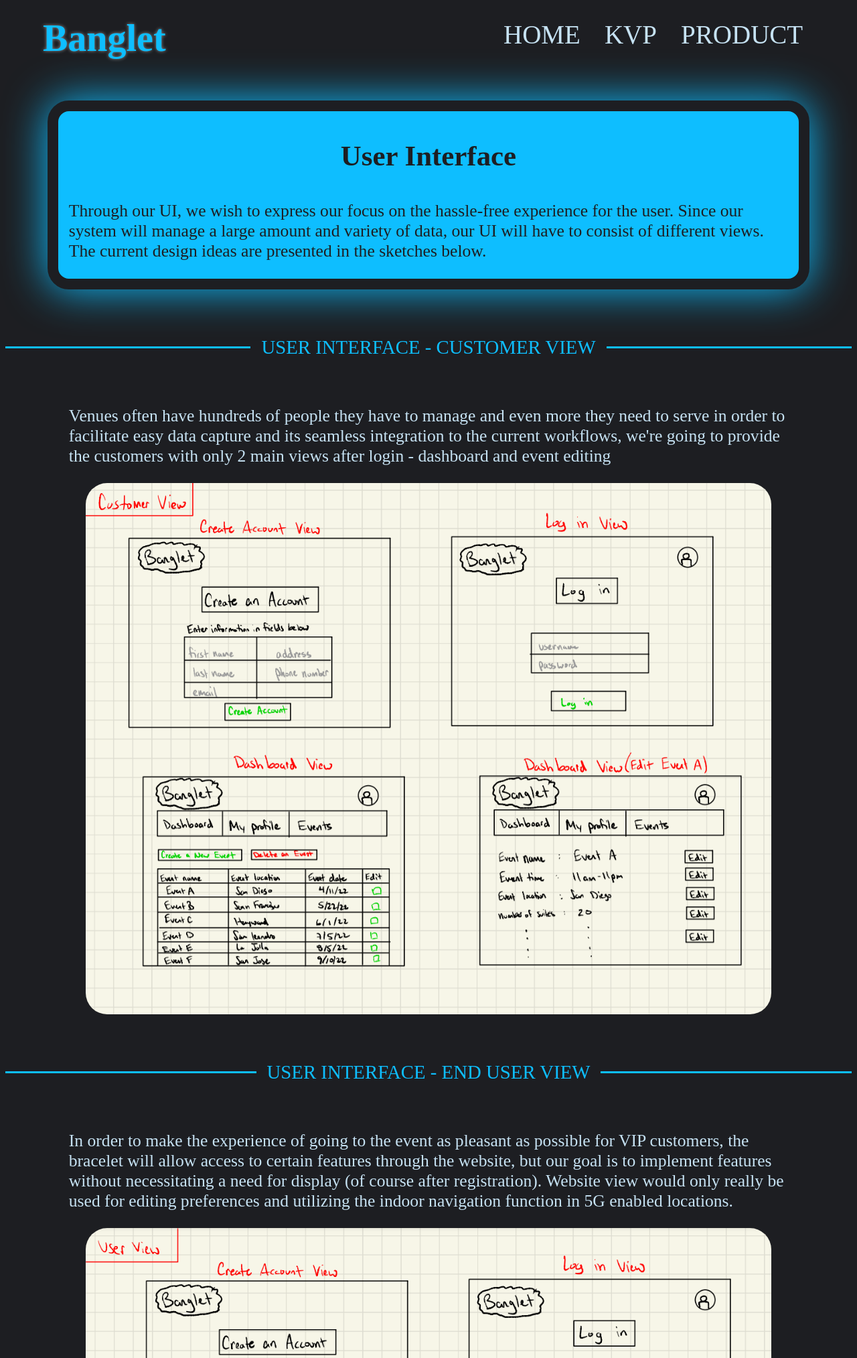
After one commit to XnibereiK/docker-django-web-server, a Django app: page /product/ui in a window 1280 px wide. The commit adds this page. Shown: the top 2027 px of the page at 67% size. Run offline with Django 4.2, Linux system fonts and the light colour scheme.

Commit message:
fixed css framework and added the new UI images and subpage

```diff
--- a/core/static/css/dark-neons.css
+++ b/core/static/css/dark-neons.css
@@ -5,7 +5,7 @@
   --black: #070B0D;
   --margin: 1rem;
   --base-font-size: 14pt;
-  --border-radius: 2px;
+  --border-radius: 2rem;
   --rounded-radius: 4rem;
   --padding: 0.5rem 1rem;
   --font: Constantia;
@@ -34,6 +34,7 @@ h2 {
 }
 h3 {
   font-size: calc(1rem + 2.1vw);
+  text-align: center;
 }
 h4 {
   font-size: calc(1rem + 1.5vw);
@@ -70,6 +71,7 @@ table td {
   border: 1px solid var(--white);
   color: var(--dark);
   font-size: calc(0.8rem + 1vw);
+  word-wrap: break-word
 }
 table tr:nth-child(odd) {
   background-color: var(--white);
@@ -132,24 +134,30 @@ color: var(--dark);
 
 .container{
   padding: 0 1em;
-  max-width: 100rem;
-  margin: 0 auto;
-
-  /* background-color: var(--dark); */
-  /* border: 2px solid red; */
+  width: 85%;
+  margin: 0.3em 0.3em 1em 0;
+  position: relative;
+  display: block;
+  object-fit: cover;
+  margin-left: auto;
+  margin-right: auto;
 }
-@media (min-width: 40em){
+@media (min-width: 80em){
   .flex-grid{
     display: flex;
-    gap: 2em;
+    gap: 1em;
+    flex: 1;
   }
+}
+
+.btn h3{
+  background: var(--light);
+  text-align: center;
 }
 
 img {
   display: block;
   object-fit: cover;
-  /* max-width:60rem; */
-  /* max-height: 30rem; */
   margin-left: auto;
   margin-right: auto;
   width: 100%;
@@ -158,7 +166,6 @@ img {
   max-height: 80vw;
   border-radius: 2em;
 }
-
 
 /* separator */
 .separator {
--- /dev/null
+++ b/core/templates/ui.html
@@ -0,0 +1,57 @@
+<!doctype html>
+<html lang="en">
+
+  <head>
+    <!-- Required meta tags -->
+    <meta charset="utf-8">
+    <meta name="viewport" content="width=device-width, initial-scale=1, shrink-to-fit=no">
+
+    <!-- Page Info -->
+    <title>Banglet - Bracelet with a BANG</title>
+    <meta name="author" content="Marcin Kierebinski">
+    <meta name="description" content="User Interface">
+
+    {% load static %}
+    <link rel="stylesheet" type="text/css" href="{% static 'css/dark-neons.css' %}">
+  </head>
+
+  <body>
+    <header>
+      <!-- <img src="{% static 'images/logo.png' %}" class="logo" > -->
+      <h1 class="container" >Banglet</h1>
+      <nav class="container">
+          <ul>
+              <li><a href="/">Home</a></li>
+              <li><a href="/kvp/">KVP</a></li>
+              <li><a href="/product/">Product</a></li>
+          </ul>
+      </nav>
+    </header>
+
+    <div class='container hero'>
+      <section class='flex-grid'>
+      <div>
+        <h3>User Interface</h3>
+        <p>Through our UI, we wish to express our focus on the hassle-free experience for the user. Since our system will manage a large amount and variety of data, our UI will have to consist of different views. The current design ideas are presented in the sketches below.</p>
+      </div>
+        </section>
+      </div>
+      <div class='separator'>User Interface - Customer View</div>
+      <div class='container'>
+        <p>Venues often have hundreds of people they have to manage and even more they need to serve in order to facilitate easy data capture and its seamless integration to the current workflows, we're going to provide the customers with only 2 main views after login - dashboard and event editing </p>
+        <img src="{% static 'images/UI_customer_view.png' %}">
+      </div>
+      <div class='separator'>User Interface - End User View</div>
+      <div class='container'>
+        <p>In order to make the experience of going to the event as pleasant as possible for VIP customers, the bracelet will allow access to certain features through the website, but our goal is to implement features without necessitating a need for display (of course after registration). Website view would only really be used for editing preferences and utilizing the indoor navigation function in 5G enabled locations.</p>
+        <img src="{% static 'images/UI_user_view.png' %}">
+      </div>
+
+    <br><br>
+    <div class='container'>
+    <footer>
+        <p>2022 by Marcin Kierebinski</p>
+    </footer>
+    </div>
+  </body>
+</html>
--- a/core/urls.py
+++ b/core/urls.py
@@ -17,10 +17,10 @@ from django.contrib import admin
 from django.urls import path
 
 from . import views
-
 urlpatterns = [
     path('admin/', admin.site.urls),
     path('',views.home, name='home'),
     path('kvp/',views.kvp,name='kvp'),
-    path('product/',views.product,name='product')
+    path('product/',views.product,name='product'),
+    path('product/ui',views.product_ui,name='product')
 ]
--- a/core/views.py
+++ b/core/views.py
@@ -8,3 +8,6 @@ def kvp(request):
 
 def product(request):
     return render(request, 'product.html')
+
+def product_ui(request):
+    return render(request, 'ui.html')
```
Also changed, not shown: core/templates/index.html (+12 -3 lines), core/templates/product.html (+9 -2 lines), core/static/images/UI_customer_view.png (added), core/static/images/UI_user_view.png (added).
